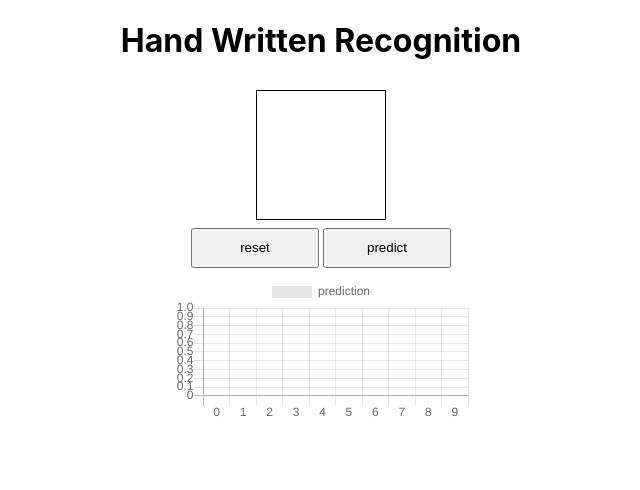
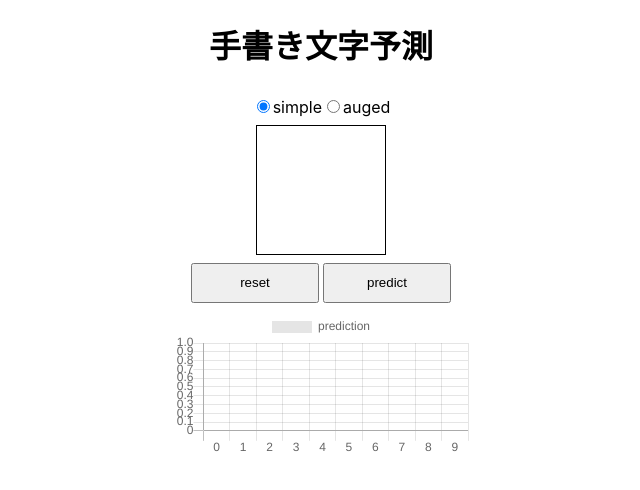
Before and after one commit to yu-s1127/hw_frontend, a React (Create React App) app: page / in a window 1280 px wide. Shown: the top 490 px of the page, without its empty margins (319-959 px from the left). Built offline with nearby package versions, Linux system fonts and the light colour scheme.

Commit message:
create radio button

```diff
--- a/src/components/HandWritten.jsx
+++ b/src/components/HandWritten.jsx
@@ -1,4 +1,4 @@
-import React, { useRef, useState } from 'react';
+import React, { useEffect, useRef, useState } from 'react';
 import styled from 'styled-components';
 import axios from 'axios';
 import { Bar } from 'react-chartjs-2';
@@ -8,9 +8,13 @@ const HandWritten = () => {
   const [drawing, setDrawing] = useState(false);
   const [predictedLabel, setPredictedLabel] = useState('');
   const [predictionProb, setPredictionProb] = useState([]);
+  const [base64String, setBase64String] = useState('');
 
   const canvasWidth = 128;
   const canvasHeight = 128;
+
+  const modelList = ['simple', 'auged'];
+  const [selectedModel, setSelectedModel] = useState(modelList[0]);
 
   const data = {
     labels: ['0', '1', '2', '3', '4', '5', '6', '7', '8', '9'],
@@ -62,25 +66,50 @@ const HandWritten = () => {
     const canvas = canvasRef.current;
 
     resizedContext.drawImage(canvas, 0, 0, 28, 28);
-    const base64String = resizedCanvas.toDataURL('image');
+    setBase64String(resizedCanvas.toDataURL('image'));
     // const base64String = canvasRef.current.toDataURL('image/png');
     // console.log(base64String);
+  };
 
+  useEffect(() => {
+    if (base64String) {
+      (async () => {
         const response = await axios
           .post('http://localhost:8000/api/predict', {
             image: base64String,
+            model_type: selectedModel,
           })
           .catch((err) => {
             console.log('an error occured while predicting');
           });
-
         setPredictedLabel(response.data.predicted_label);
         setPredictionProb(response.data.prediction_prob);
+      })();
+    }
+  }, [base64String, selectedModel]);
+
+  const onSelectedModelChange = (e) => {
+    setSelectedModel(e.target.value);
   };
 
   return (
     <SContainer>
-      <h1>Hand Written Recognition</h1>
+      <h1>手書き文字予測</h1>
+
+      <SModelList>
+        {modelList.map((model, index) => (
+          <div key={index}>
+            <input
+              type="radio"
+              value={model}
+              name={model}
+              checked={selectedModel === model}
+              onChange={onSelectedModelChange}
+            />
+            <label>{model}</label>
+          </div>
+        ))}
+      </SModelList>
 
       <SCanvas
         width={canvasWidth}
@@ -98,7 +127,7 @@ const HandWritten = () => {
       </SButtonContainer>
 
       <div>
-        {predictedLabel === '' || <h2>Predicted: {predictedLabel}</h2>}
+        {predictedLabel === '' || <h2>予測値: {predictedLabel}</h2>}
         <Bar data={data} />
       </div>
     </SContainer>
@@ -124,5 +153,8 @@ const SButtonContainer = styled.div`
     margin-right: 0.5vh;
   }
 `;
+const SModelList = styled.div`
+  display: flex;
+`;
 
 export default HandWritten;
```
Also changed, not shown: 1 other file (tests, documents, lock files or other folders). Lines whose indentation alone changed are shown as unchanged.
